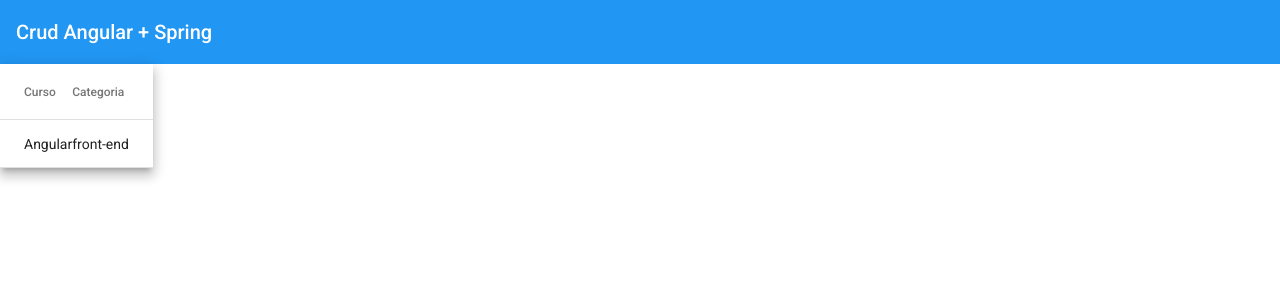
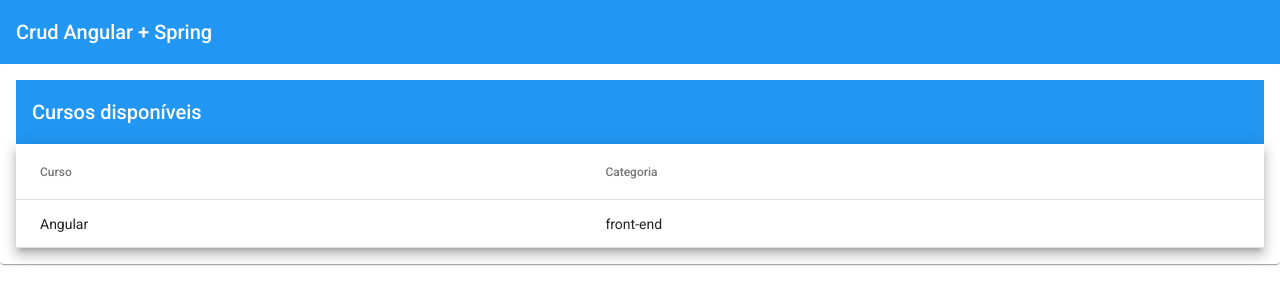
Before and after one commit to uZimbra/angular-crud, an Angular app: page /courses in a window 1280 px wide. Shown: the top 304 px of the page. Built offline with nearby package versions, Linux system fonts and the light colour scheme.

Commit message:
chore: CSS do Material Table e Criando um Módulo App Material

```diff
--- a/src/app/courses/courses.module.ts
+++ b/src/app/courses/courses.module.ts
@@ -1,12 +1,12 @@
 import { CommonModule } from '@angular/common';
 import { NgModule } from '@angular/core';
-import { MatTableModule } from '@angular/material/table';
 
+import { AppMaterialModule } from '../shared/app-material/app-material.module';
 import { CoursesRoutingModule } from './courses-routing.module';
 import { CoursesComponent } from './courses/courses.component';
 
 @NgModule({
   declarations: [CoursesComponent],
-  imports: [CommonModule, CoursesRoutingModule, MatTableModule],
+  imports: [CommonModule, CoursesRoutingModule, AppMaterialModule],
 })
 export class CoursesModule {}
--- a/src/app/courses/courses/courses.component.html
+++ b/src/app/courses/courses/courses.component.html
@@ -1,3 +1,8 @@
+<mat-card>
+  <mat-toolbar color="primary">
+    <span>Cursos disponíveis</span>
+  </mat-toolbar>
+
   <table mat-table [dataSource]="courses" class="mat-elevation-z8">
 
     <!-- Name Column -->
@@ -6,7 +11,7 @@
       <td mat-cell *matCellDef="let element"> {{element.name}} </td>
     </ng-container>
 
-  <!-- Weight Column -->
+    <!-- Category Column -->
     <ng-container matColumnDef="category">
       <th mat-header-cell *matHeaderCellDef> Categoria </th>
       <td mat-cell *matCellDef="let element"> {{element.category}} </td>
@@ -15,3 +20,4 @@
     <tr mat-header-row *matHeaderRowDef="displayedColumns"></tr>
     <tr mat-row *matRowDef="let row; columns: displayedColumns;"></tr>
   </table>
+</mat-card>
--- a/src/app/courses/courses/courses.component.scss
+++ b/src/app/courses/courses/courses.component.scss
@@ -0,0 +1,3 @@
+table {
+  width: 100%;
+}
```
Also changed, not shown: src/app/shared/app-material/app-material.module.ts (added, +9 -0 lines). Lines whose indentation alone changed are shown as unchanged.
